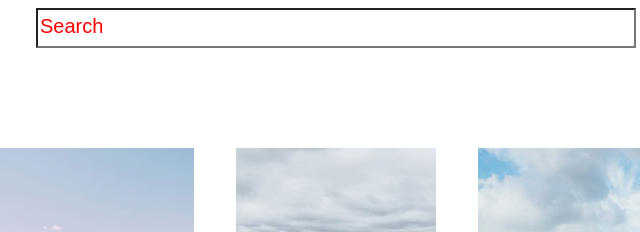
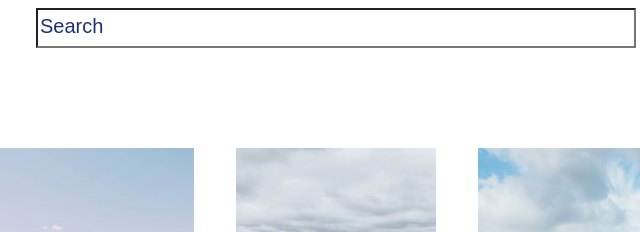
Before and after one commit to LisaPiano/searchList, a plain HTML site: page index.html in a window 1280 px wide. Shown: the top 232 px of the page, 304-944 px from the left. Drawn offline with Linux system fonts and the light colour scheme.

Commit message:
changed color of searchbar

```diff
--- a/css/styles.css
+++ b/css/styles.css
@@ -32,5 +32,5 @@
 
 #search::placeholder {
     font-size: 20px;
-    color: red;
+    color: rgb(28, 48, 116);
 }
```
